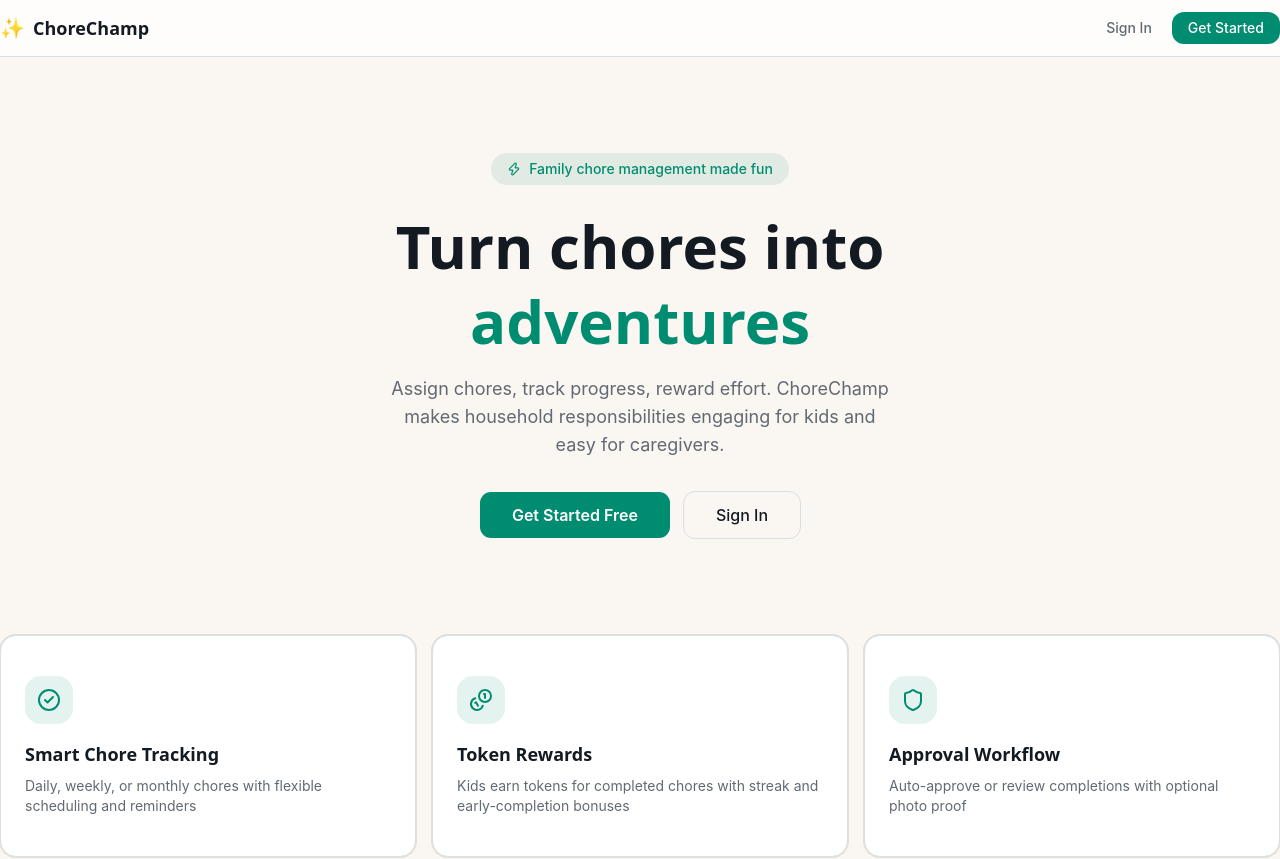
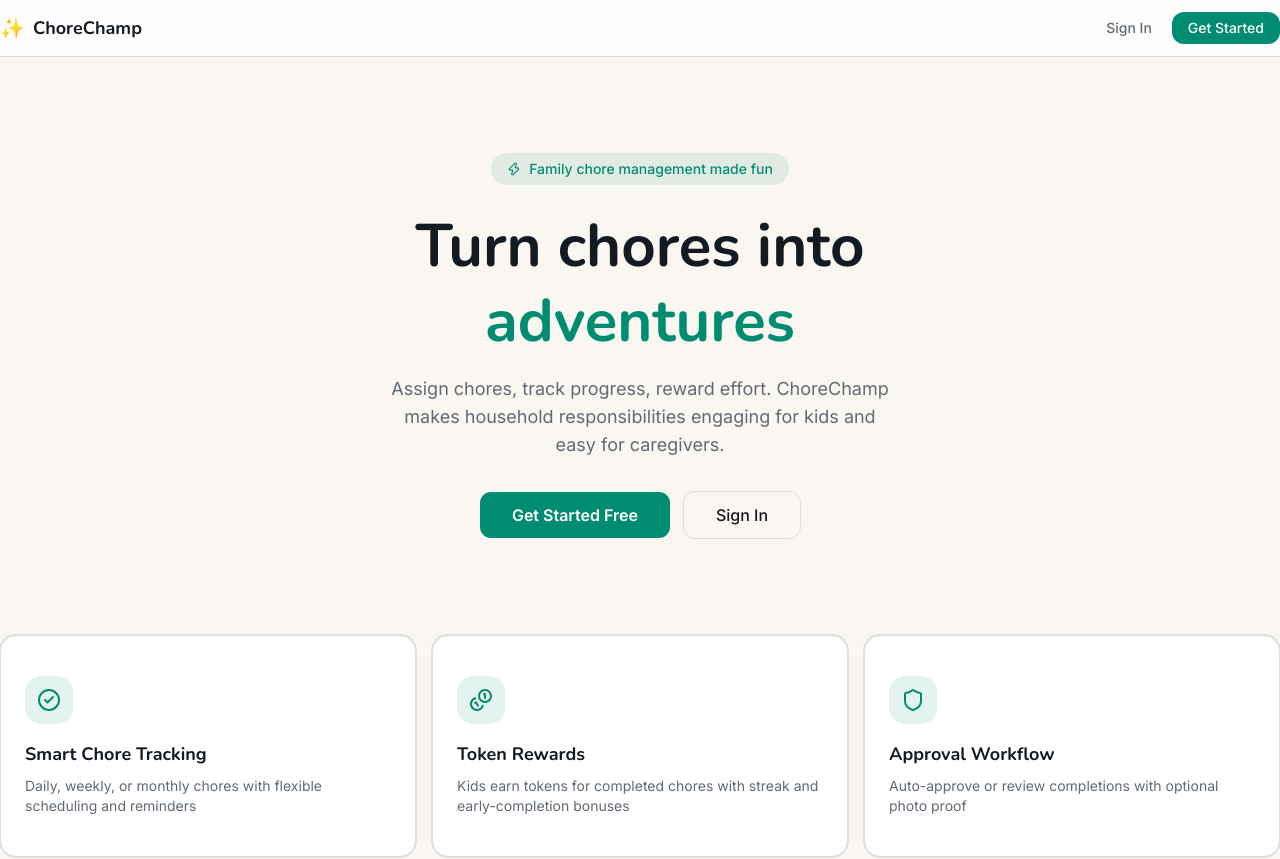
Before and after one commit to marcojsmith/chore-champ, a React (Vite) app: page / in a window 1280 px wide. Shown: the top 859 px of the page. Built offline with nearby package versions, Linux system fonts and the light colour scheme; no server answers.

Commit message:
fix css issue

```diff
--- a/src/index.css
+++ b/src/index.css
@@ -1,7 +1,7 @@
+@import url('https://fonts.googleapis.com/css2?family=Nunito:wght@400;500;600;700;800&family=Inter:wght@400;500;600;700&display=swap');
 @import "tailwindcss";
 @import "tw-animate-css";
 @import "shadcn/tailwind.css";
-@import url('https://fonts.googleapis.com/css2?family=Nunito:wght@400;500;600;700;800&family=Inter:wght@400;500;600;700&display=swap');
 
 @custom-variant dark (&:is(.dark *));
 
```
